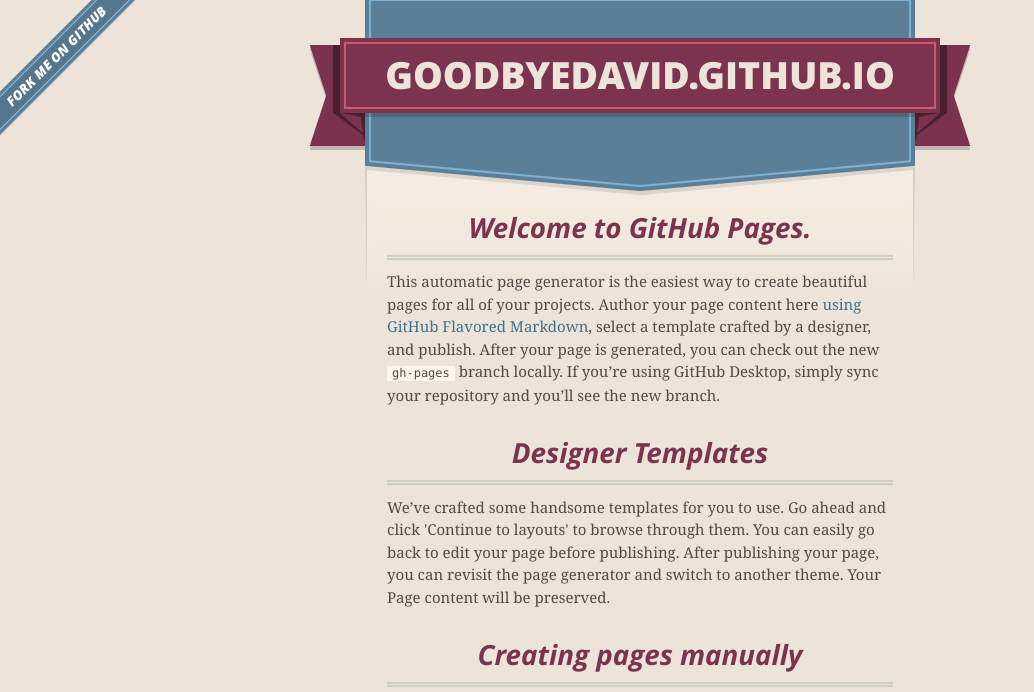
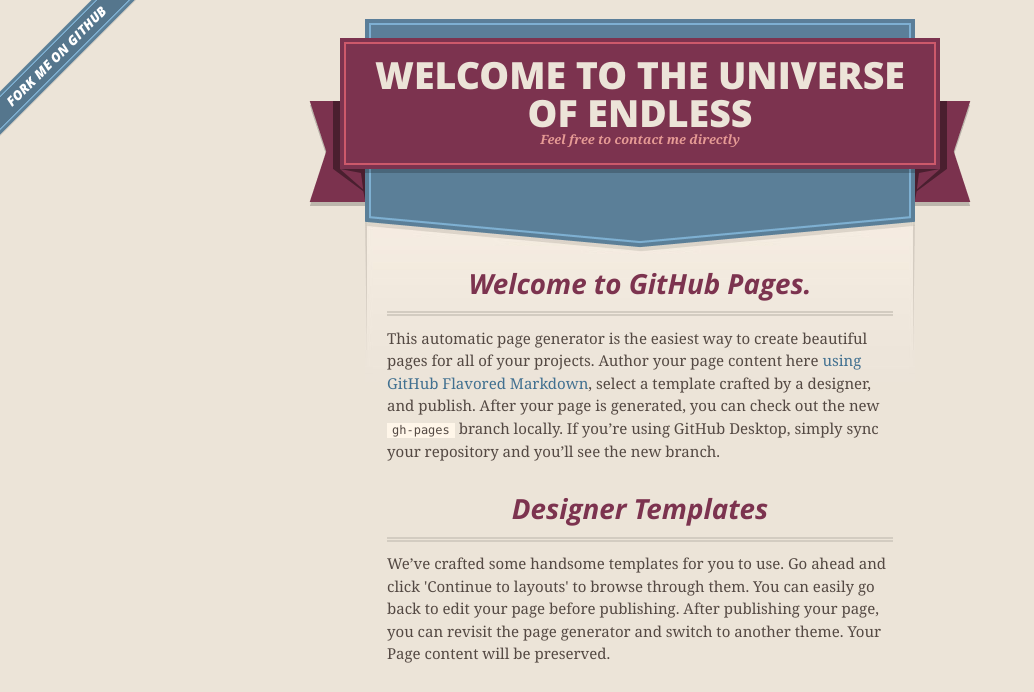
Before and after one commit to goodbyedavid/goodbyedavid.github.io, a plain HTML site: page index.html in a window 1280 px wide. Shown: the top 692 px of the page, without its empty margins (0-1034 px from the left). Drawn offline with nearby package versions, Linux system fonts and the light colour scheme.

Commit message:
small change
Edit the header

```diff
--- a/index.html
+++ b/index.html
@@ -27,8 +27,8 @@
       <header>
         <span class="ribbon-outer">
           <span class="ribbon-inner">
-            <h1>Goodbyedavid.GitHub.io</h1>
-            <h2></h2>
+            <h1>Welcome to the universe of endless</h1>
+            <h2>Feel free to contact me directly</h2>
           </span>
           <span class="left-tail"></span>
           <span class="right-tail"></span>
```
